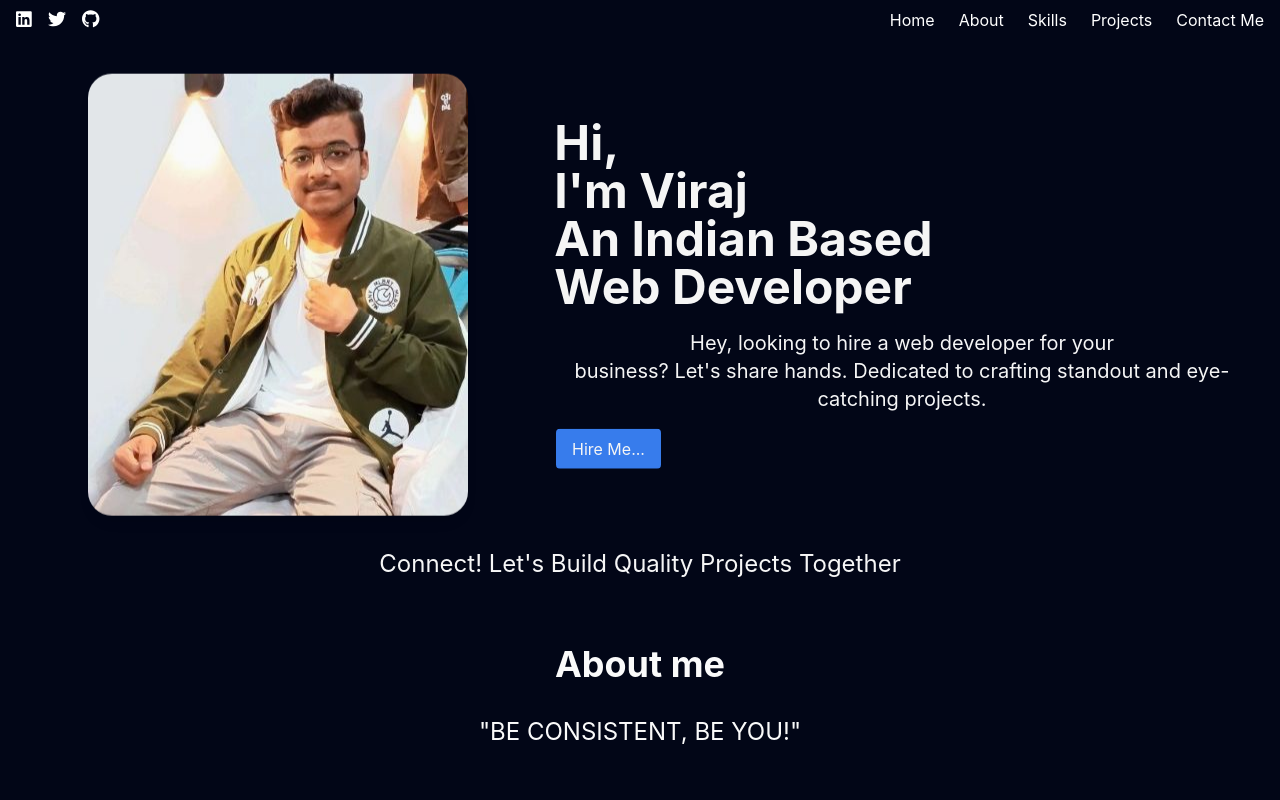
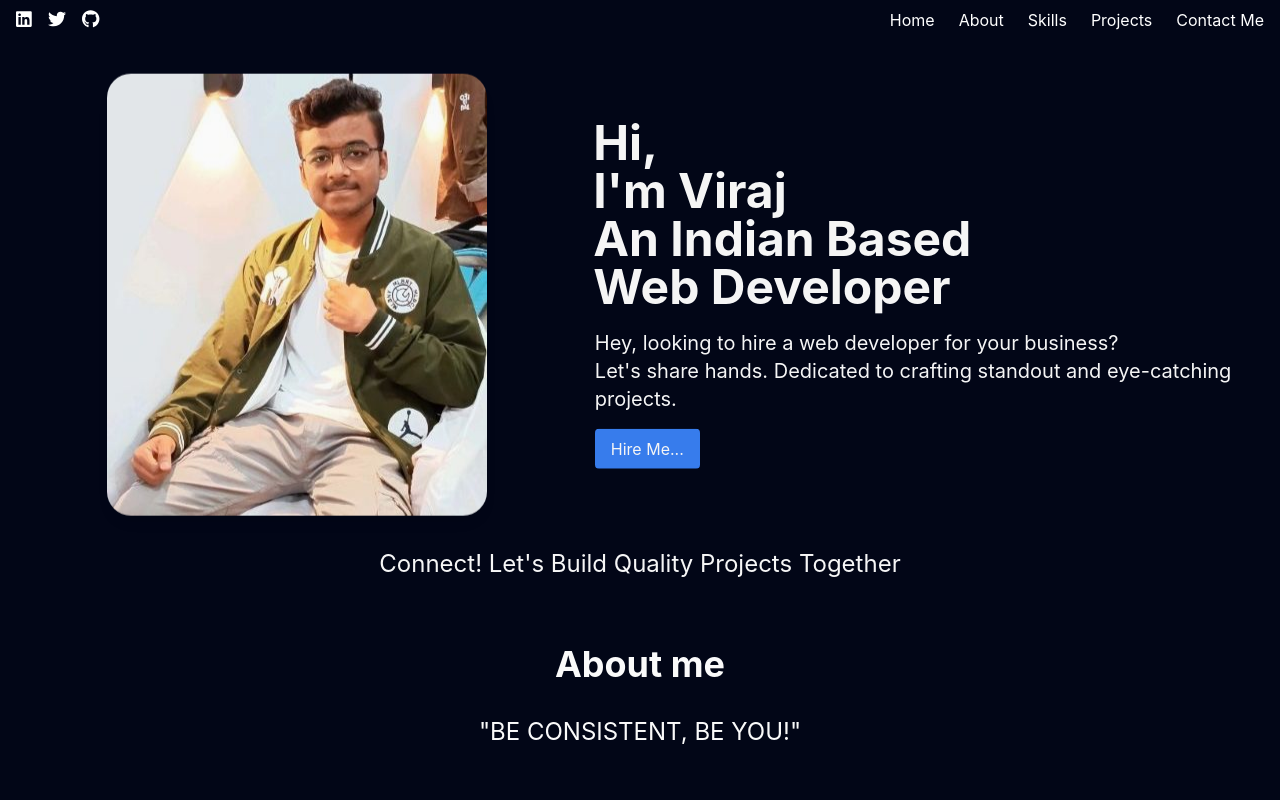
Before and after one commit to VirajDeshmukh2407/my-portfolio, a React (Create React App) app: page / in a window 1280 px wide. Shown: the top 800 px of the page. Built offline with nearby package versions, Linux system fonts and the light colour scheme.

Commit message:
files updated

```diff
--- a/src/pages/Home.jsx
+++ b/src/pages/Home.jsx
@@ -137,14 +137,11 @@ const Home = () => {
             Web Developer
           </h1>
 
-          <p
-            data-aos="fade-up"
-            className="text-center text-lg md:text-xl lg:text-xl mb-4"
-          >
-            Hey, looking to hire a web developer for your
+          <p data-aos="fade-up" className=" text-lg md:text-xl lg:text-xl mb-4">
+            Hey, looking to hire a web developer for your business?
             <br />
-            business? Let's share hands. Dedicated to crafting standout and
-            eye-catching projects.
+            Let's share hands. Dedicated to crafting standout and eye-catching
+            projects.
           </p>
 
           <button
```
